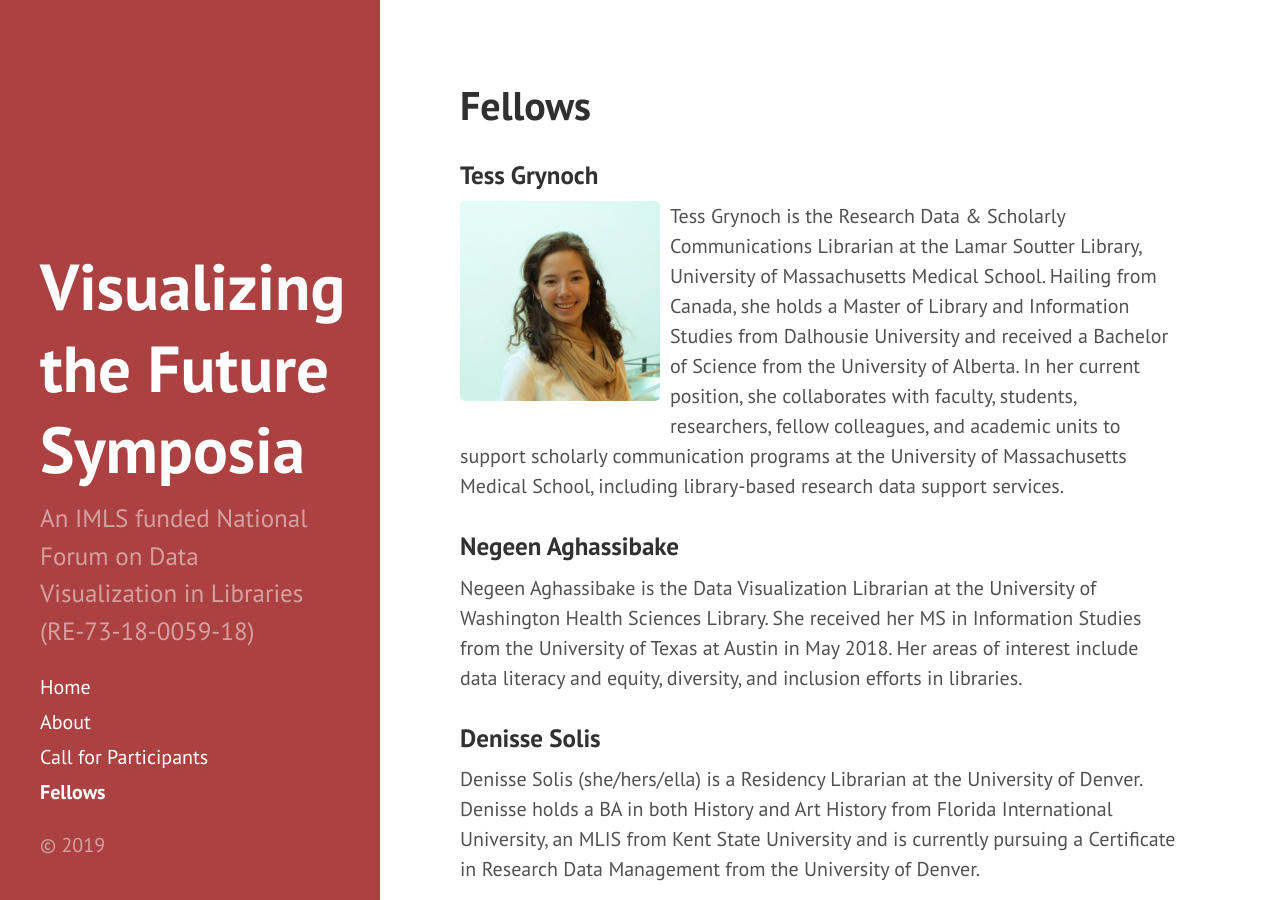
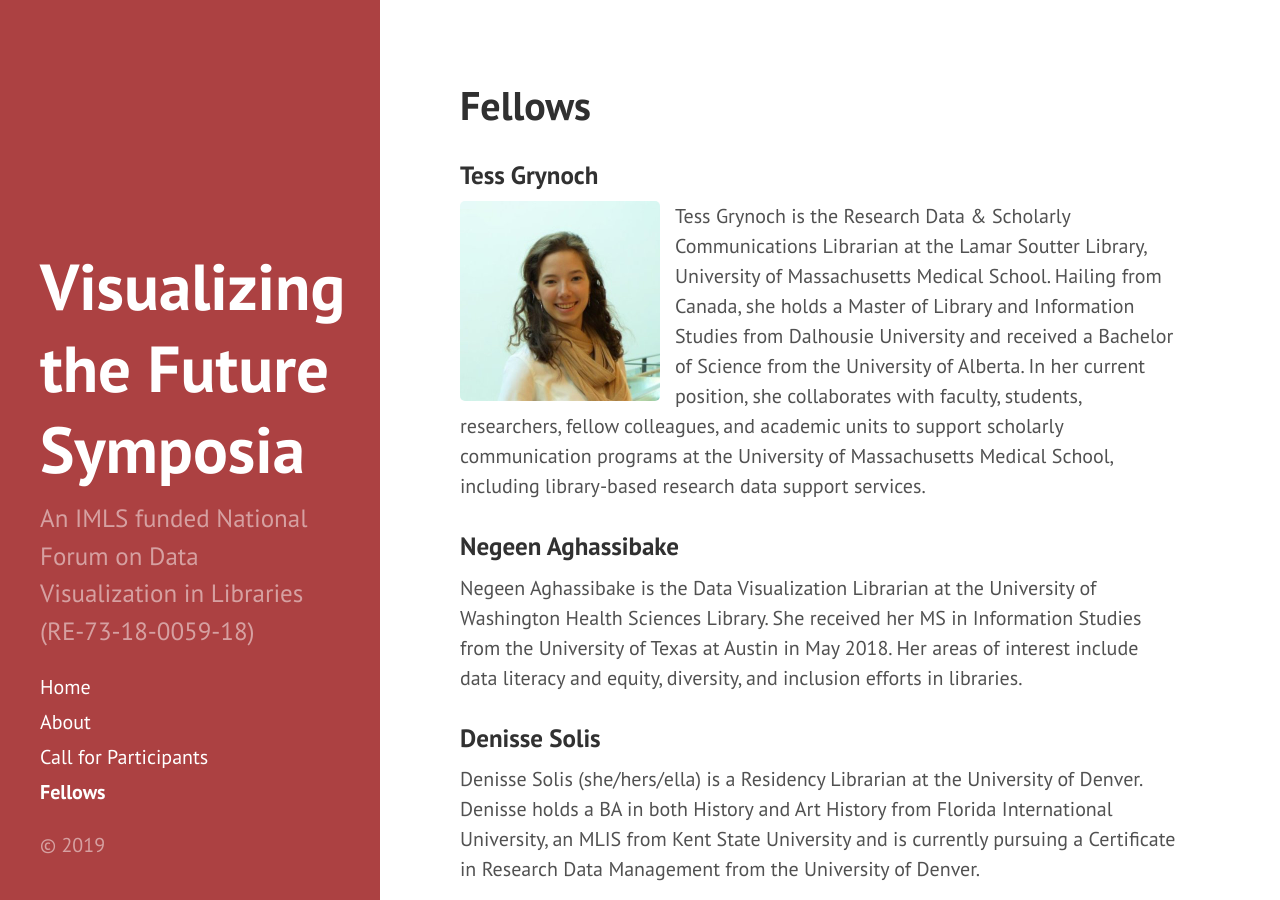
Before and after one commit to visualizingthefuture/visualizingthefuture.github.io, a Jekyll site: the page built from fellows.md, in a window 1280 px wide and 900 px high. Built offline with Jekyll 4.4.1, drawn with Linux system fonts in a browser that asks for light colours.

Commit message:
Update fellows.md

```diff
--- a/fellows.md
+++ b/fellows.md
@@ -4,7 +4,7 @@
 ---
 
 ### Tess Grynoch
-![Tess Grynoch](../images/photos/TessGrynoch-headshot.jpg){:height="200px" align="left" margin-right="10px" style="margin-right:10px"}
+![Tess Grynoch](../images/photos/TessGrynoch-headshot.jpg){:height="200px" align="left" style="margin-right:15px; margin-bottom:0px"}
 Tess Grynoch is the Research Data & Scholarly Communications Librarian at the Lamar Soutter Library, University of Massachusetts Medical School. Hailing from Canada, she holds a Master of Library and Information Studies from Dalhousie University and received a Bachelor of Science from the University of Alberta. In her current position, she collaborates with faculty, students, researchers, fellow colleagues, and academic units to support scholarly communication programs at the University of Massachusetts Medical School, including library-based research data support services.
 
 ### Negeen Aghassibake
```
